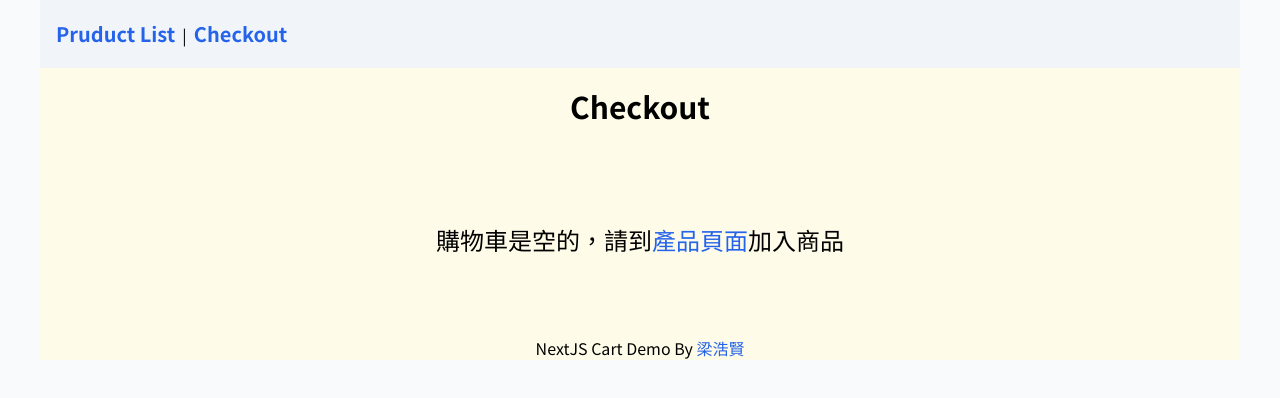
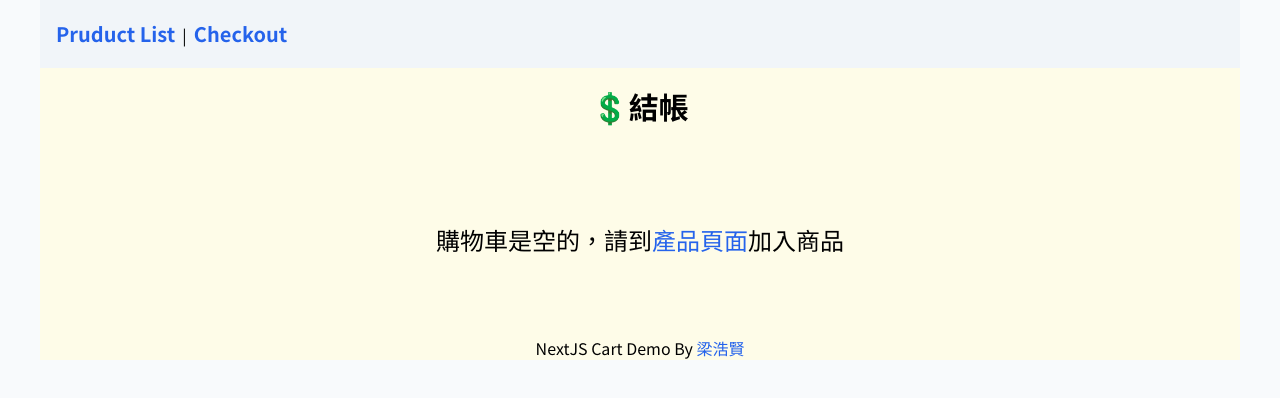
Before and after one commit to hoyinleung/nextjs-cart-demo, a Next.js app: page /checkout in a window 1280 px wide. Shown: the top 398 px of the page. Built offline with nearby package versions, Linux system fonts and the light colour scheme.

Commit message:
chinese title

```diff
--- a/app/checkout/page.tsx
+++ b/app/checkout/page.tsx
@@ -6,7 +6,7 @@ export default function Checkout() {
 
   return (
     <>
-    <Title txt={`Checkout`}></Title>
+    <Title txt={`💲結帳`}></Title>
 
     <CheckoutItemList />
     </>
```
